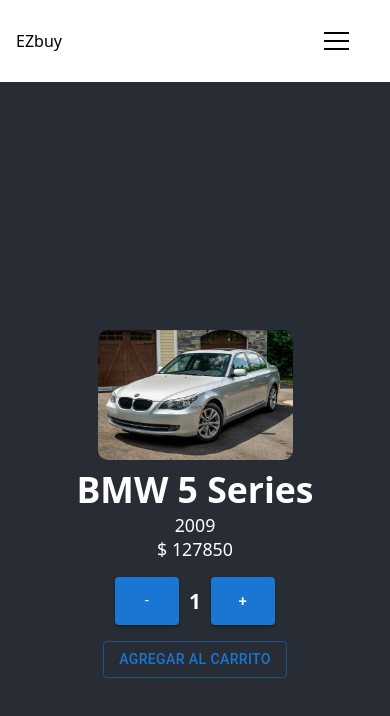
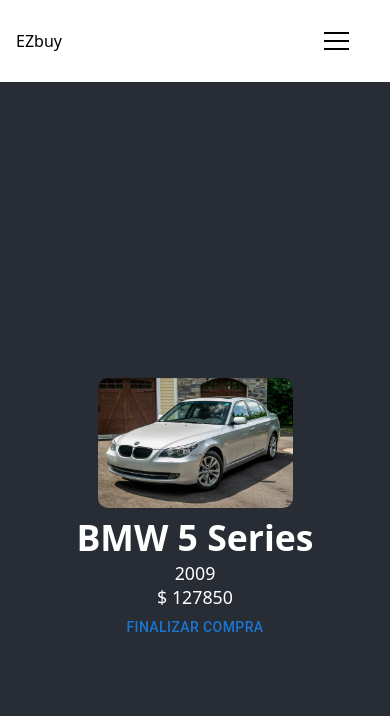
Before and after one commit to gerszcitoo/EZbuy-sanchez, a React (Create React App) app: page /autos/1 in a window 390 px wide. Both pictures are taken after a click on the button "AGREGAR AL CARRITO". Shown: the top 716 px of the page. Built offline with nearby package versions, Linux system fonts and the light colour scheme.

Commit message:
navbar mobile WIP, iIemCount disappears from ItemDetail on add to cart

```diff
--- a/src/App.js
+++ b/src/App.js
@@ -23,6 +23,7 @@
               element={<ItemListContainer greeting="Bienvenido a EZbuy" />}
             />
             <Route path="/autos/:id" element={<ItemDetailContainer />} />
+            <Route path="/cart" element={<h1>Cart</h1>} />
             <Route path="*" element={<h1>404</h1>} />
           </Routes>
         </header>
--- a/src/components/ItemCount/ItemCount.jsx
+++ b/src/components/ItemCount/ItemCount.jsx
@@ -1,33 +1,35 @@
 import "./ItemCount.css";
-import React, {useState} from "react";
-import Button from '@mui/material/Button';
+import React, { useState } from "react";
+import Button from "@mui/material/Button";
 
-
-function ItemCount({stock, initial}) {
+function ItemCount({ stock, initial, onAdd }) {
   // ----ADD AND TAKE FUNCTIONS----
   const [count, setCount] = useState(initial);
-    function handleAdd(){
-        if(count < stock){
-            setCount(count+1);
+  function handleAdd() {
+    if (count < stock) {
+      setCount(count + 1);
     }
   }
-    function handleTake(){
-        if (count > initial){
-            setCount(count-1);
+  function handleTake() {
+    if (count > initial) {
+      setCount(count - 1);
     }
-    }
-    function onAdd(){
-        console.log(count);
   }
   // -----ITEMCOUNT RETURN----
   return (
     <div className="add-to-cart-container">
       <div className="item-count-container">
-            <Button variant="contained" size="small" onClick={handleTake}>-</Button>
+        <Button variant="contained" size="small" onClick={handleTake}>
+          -
+        </Button>
         <h3>{count}</h3>
-            <Button variant="contained" size="large" onClick={handleAdd}>+</Button>
+        <Button variant="contained" size="large" onClick={handleAdd}>
+          +
+        </Button>
       </div>
-        <Button variant="outlined" onClick={onAdd}>Agregar al carrito</Button>
+      <Button variant="outlined" onClick={() => onAdd(count)}>
+        Agregar al carrito
+      </Button>
     </div>
   );
 }
--- a/src/components/ItemDetailContainer/ItemDetail/ItemDetail.jsx
+++ b/src/components/ItemDetailContainer/ItemDetail/ItemDetail.jsx
@@ -1,9 +1,21 @@
-import React from "react";
+import React, { useState } from "react";
 import "./ItemDetail.css";
 import ItemCount from "../../ItemCount/ItemCount";
+import { Button } from "@mui/material";
+import { Link } from "react-router-dom";
 
 function ItemDetail(props) {
+  const [countState, setCountState] = useState(false);
+  const toggleCountState = () => {
+    setCountState((estado) => !estado);
+  };
+  // ---HANDLER---
+  function HandleAdd(count) {
+    alert(`${count} nuevos items en el carrito`);
+    toggleCountState();
+  }
   let info = props.data;
+  // -----RETURN ITEMDETAILS-----
   return (
     <div className="item-detail">
       <img
@@ -15,7 +27,13 @@
       </h1>
       <p>{info.year}</p>
       <p>$ {info.price}</p>
-      <ItemCount initial={1} stock={info.stock} />
+      {countState === false ? (
+        <ItemCount initial={1} stock={info.stock} onAdd={HandleAdd} />
+      ) : (
+        <Link to="/cart">
+          <Button>Finalizar Compra</Button>
+        </Link>
+      )}
     </div>
   );
 }
--- a/src/components/NavBar/NavBar.jsx
+++ b/src/components/NavBar/NavBar.jsx
@@ -3,13 +3,19 @@
 import { Link } from "react-router-dom";
 
 function NavBar() {
+  // ----BURGER MENU (WIP)----
+  function handleBurger(evt) {
+    console.log(evt.target.style);
+    let style = evt.target.style;
+    style.backgroundColor = "red";
+  }
   // -----NAVBAR RETURN-----
   return (
     <nav className="navbar">
       <Link className="nav-logo" to="/">
         <p>EZbuy</p>
       </Link>
-      <div className="burger">
+      <div onClick={handleBurger} className="burger">
         <div></div>
         <div></div>
         <div></div>
```
Lines whose indentation alone changed are shown as unchanged.
